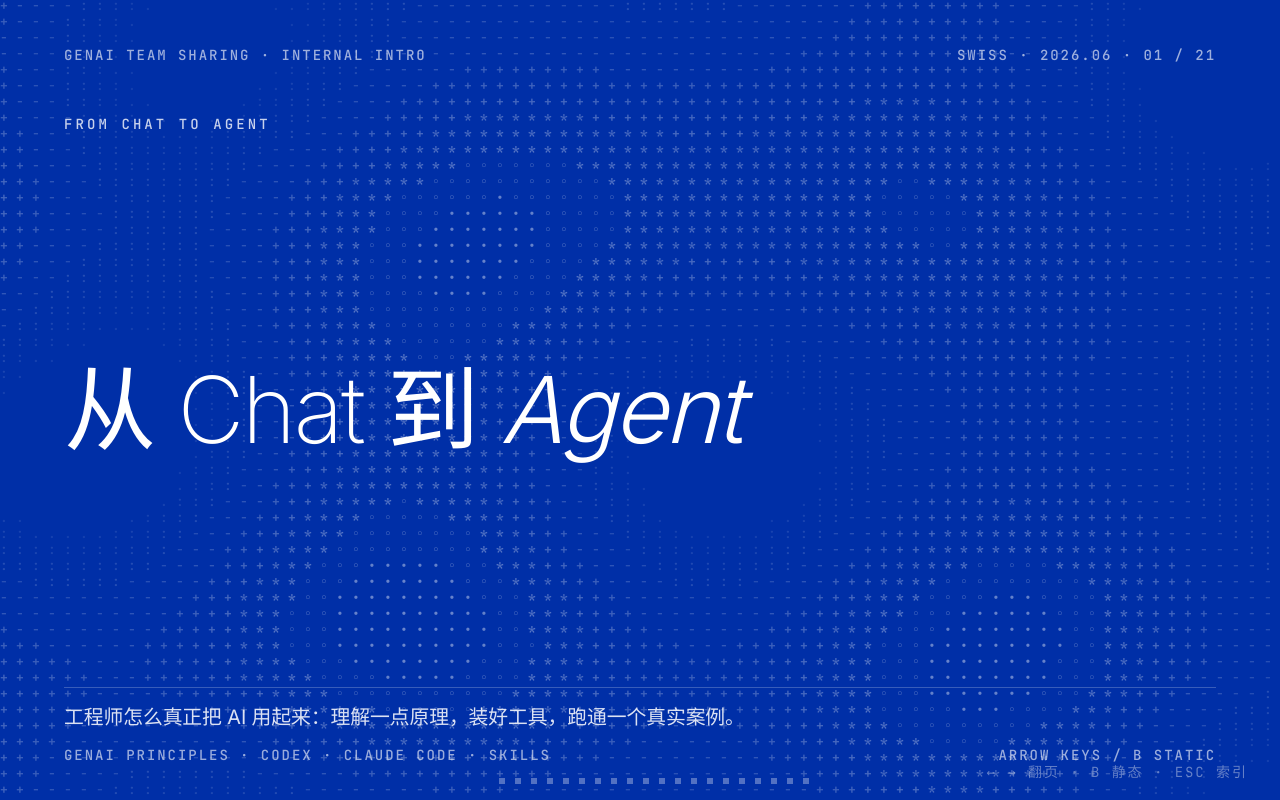
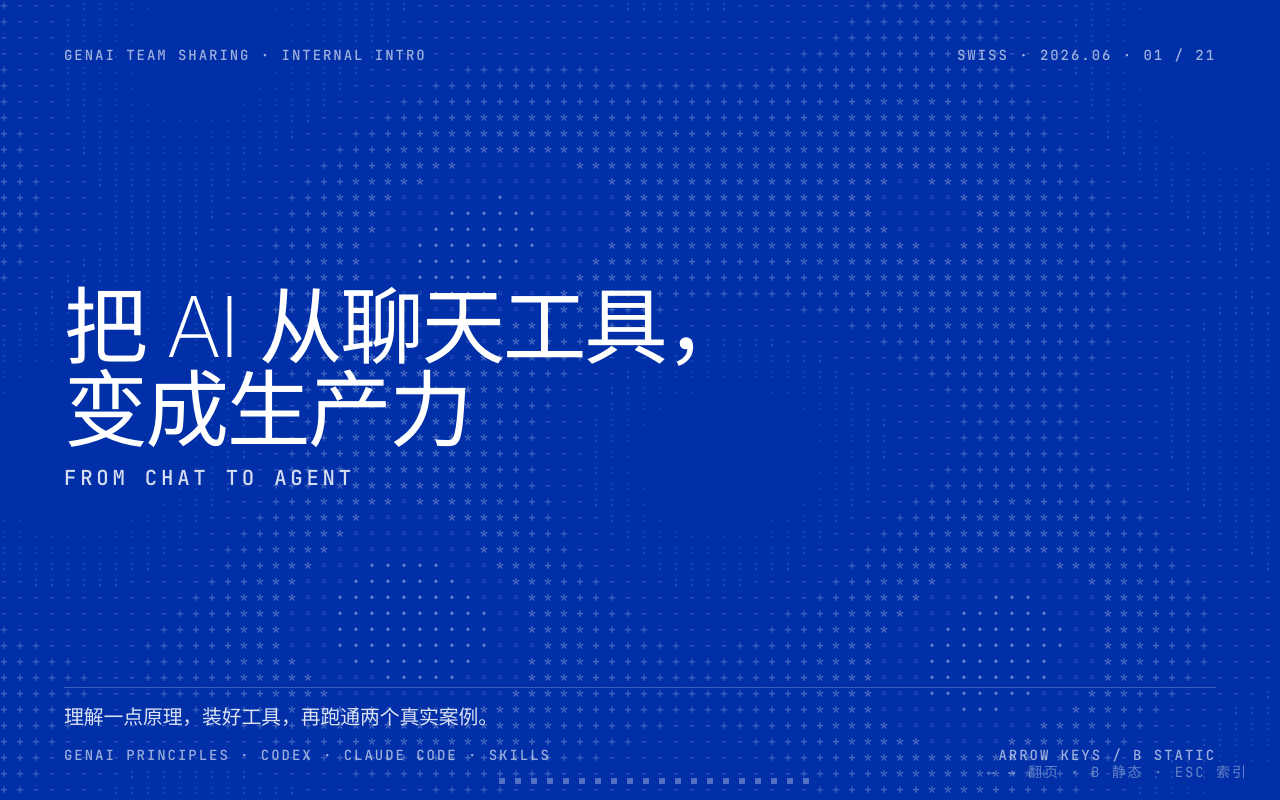
Before and after one commit to ewayinlinemesse3249-pixel/ai-team-sharing, a plain HTML site: page ppt-swiss/index.html in a window 1280 px wide. Drawn offline with nearby package versions, Linux system fonts and the light colour scheme; animation ran at ten frames a second; a script that the page names is missing.

Commit message:
Refine PPT cover title hierarchy

```diff
--- a/ppt-swiss/index.html
+++ b/ppt-swiss/index.html
@@ -3,7 +3,7 @@
 <head>
 <meta charset="UTF-8">
 <meta name="viewport" content="width=device-width, initial-scale=1.0">
-  <title>从 Chat 到 Agent：工程师怎么真正把 AI 用起来</title>
+  <title>把 AI 从聊天工具，变成生产力</title>
 <link rel="preconnect" href="https://fonts.googleapis.com">
 <link rel="preconnect" href="https://fonts.gstatic.com" crossorigin>
 <link href="https://fonts.googleapis.com/css2?family=Inter:wght@200;300;400;500;600;700;800;900&family=JetBrains+Mono:wght@300;400;500;600&family=Noto+Sans+SC:wght@200;300;400;500;700;900&display=swap" rel="stylesheet">
@@ -1251,13 +1251,14 @@
     </div>
 
     <!-- 主体:padding 必须为 0,不要再叠 5vw,否则左右对不齐 chrome-min -->
-    <div style="flex:1;padding:0;display:grid;grid-template-rows:auto 1fr auto;gap:2.6vh">
-      <div data-anim="kicker" class="t-meta" style="color:rgba(255,255,255,.78);letter-spacing:.22em">FROM CHAT TO AGENT</div>
-
-      <h1 data-anim="title" style="align-self:center;font-family:var(--sans),var(--sans-zh);font-weight:200;font-size:min(7.2vw,12.8vh);line-height:.96;letter-spacing:-.025em;color:#fff">从 Chat 到 <span style="font-style:italic;font-weight:300">Agent</span></h1>
+    <div style="flex:1;padding:0;display:grid;grid-template-rows:1fr auto;gap:2.6vh">
+      <div style="align-self:center;display:grid;gap:1.6vh">
+        <h1 data-anim="title" style="font-family:var(--sans),var(--sans-zh);font-weight:200;font-size:min(6.55vw,11.4vh);line-height:.98;letter-spacing:-.03em;color:#fff">把 AI 从聊天工具，<br>变成生产力</h1>
+        <div data-anim="kicker" class="t-meta" style="color:rgba(255,255,255,.84);letter-spacing:.18em;font-size:min(1.62vw,2.72vh)">FROM CHAT TO AGENT</div>
+      </div>
 
       <div data-anim="bottom" style="display:grid;grid-template-rows:auto auto;gap:1.6vh;border-top:1px solid rgba(255,255,255,.22);padding-top:2vh">
-        <div data-anim="lead" class="lead" style="max-width:56ch;color:rgba(255,255,255,.86)">工程师怎么真正把 AI 用起来：理解一点原理，装好工具，跑通一个真实案例。</div>
+        <div data-anim="lead" class="lead" style="max-width:56ch;color:rgba(255,255,255,.86)">理解一点原理，装好工具，再跑通两个真实案例。</div>
         <div style="display:flex;justify-content:space-between;align-items:end">
           <div class="t-meta" style="color:rgba(255,255,255,.6)">GENAI PRINCIPLES · CODEX · CLAUDE CODE · SKILLS</div>
           <div class="t-meta" style="color:rgba(255,255,255,.6)">ARROW KEYS / B STATIC</div>
```
Also changed, not shown: 1 other file.
